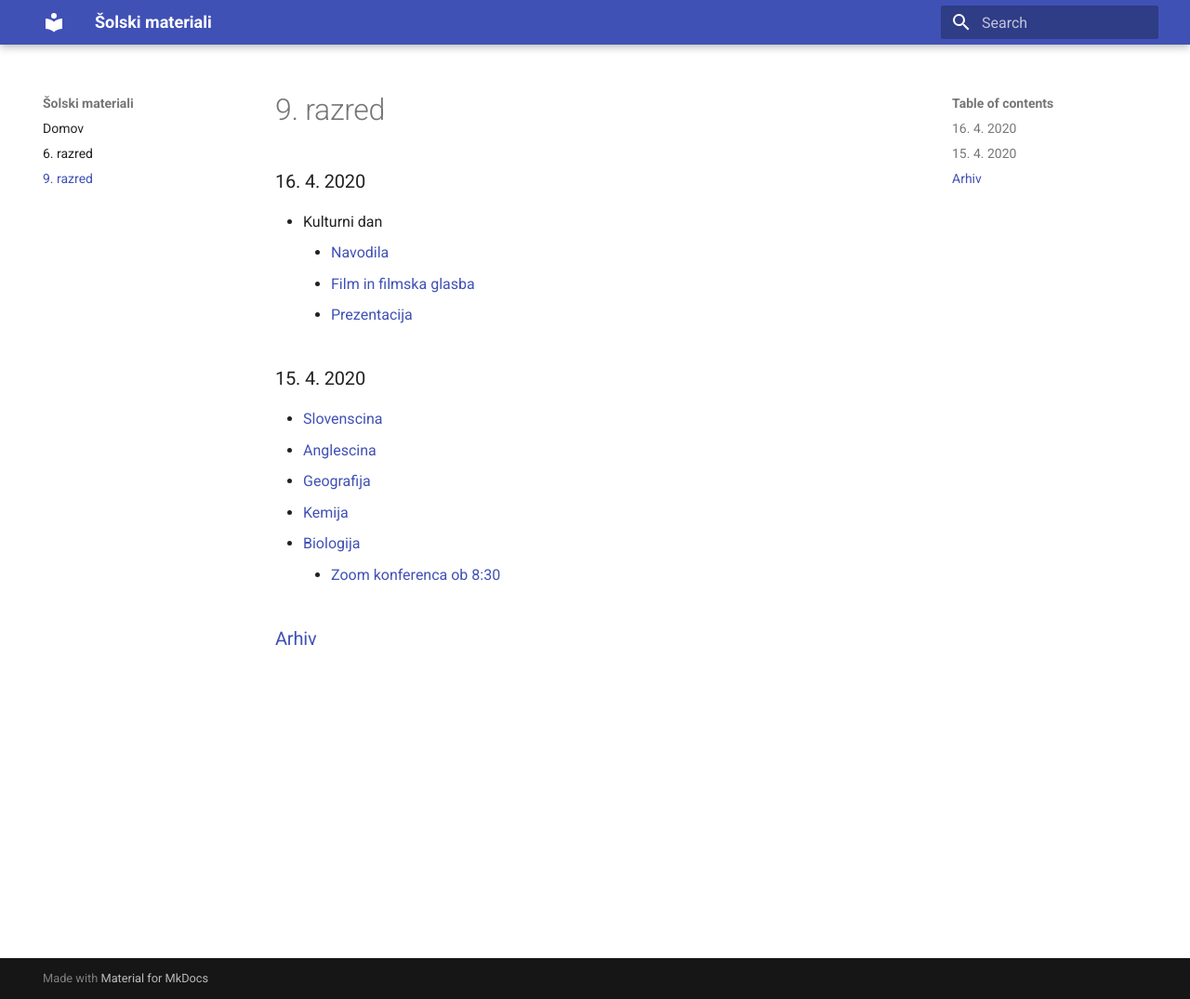
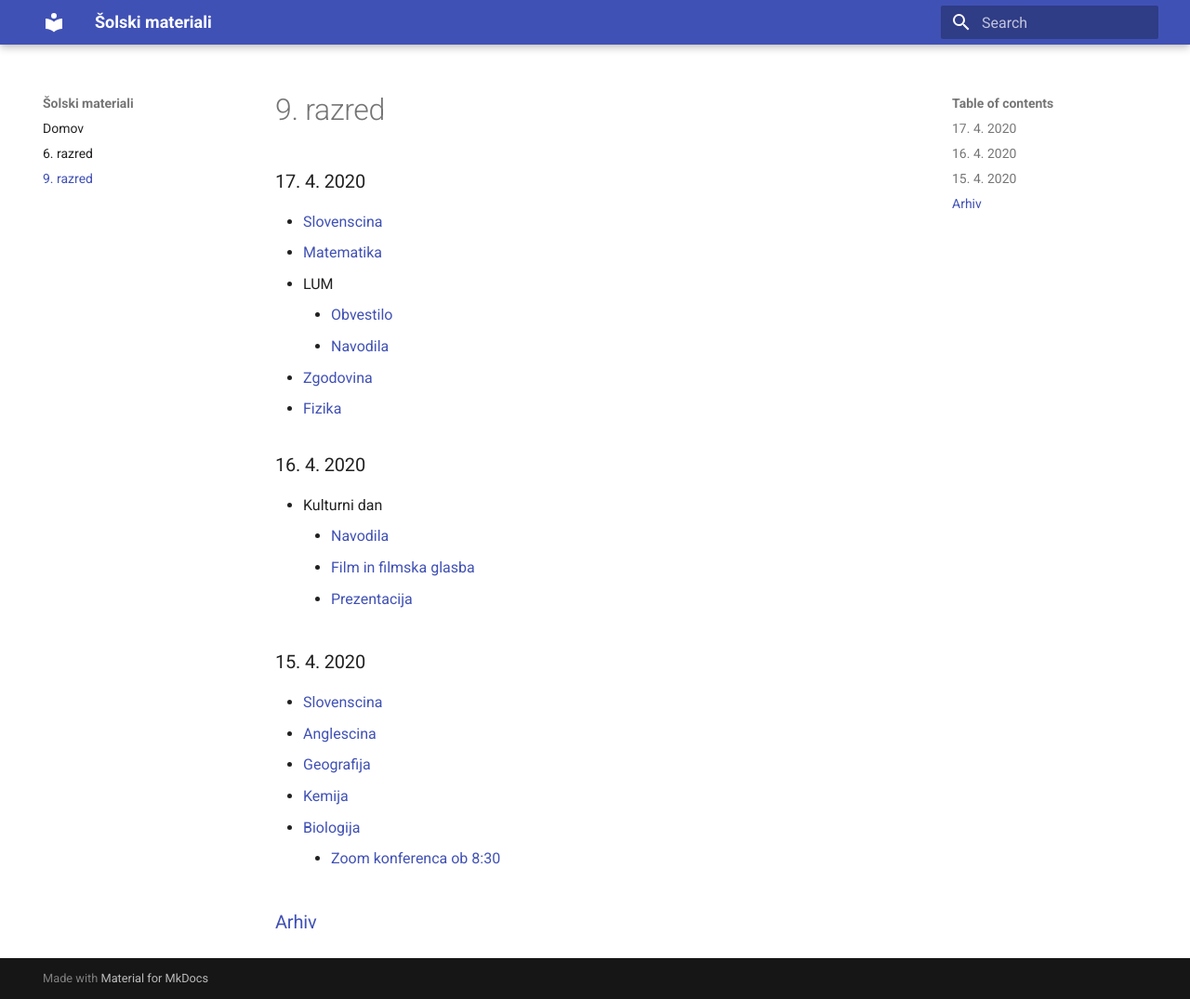
Before and after one commit to skyflyer/solski-materiali, an MkDocs documentation site: the page built from docs/9razred/index.md, in a window 1280 px wide and 1075 px high. Shown: the whole window at 93% size. Built offline with MkDocs 1.6.1 and Material for MkDocs 9.7.7, drawn with Linux system fonts in a browser that asks for light colours.

Commit message:
17. 4. 2020 - 9. razred

```diff
--- a/docs/9razred/index.md
+++ b/docs/9razred/index.md
@@ -2,6 +2,16 @@
 title: 9. razred
 summary: ucna snov za 9. razred
 ---
+
+### 17. 4. 2020
+
+* [Slovenscina](slovenscina/2020-04-17-slovenscina.pdf)
+* [Matematika](matematika/2020-04-17-matematika.pdf)
+* LUM
+    * [Obvestilo](lum/2020-04-17-lum-obvestilo.pdf)
+    * [Navodila](lum/2020-04-17-lum.pdf)
+* [Zgodovina](zgodovina/2020-04-17-zgodovina.pdf)
+* [Fizika](fizika/2020-04-17-fizika.pdf)
 
 ### 16. 4. 2020
 
```
Also changed, not shown: 6 other files.
